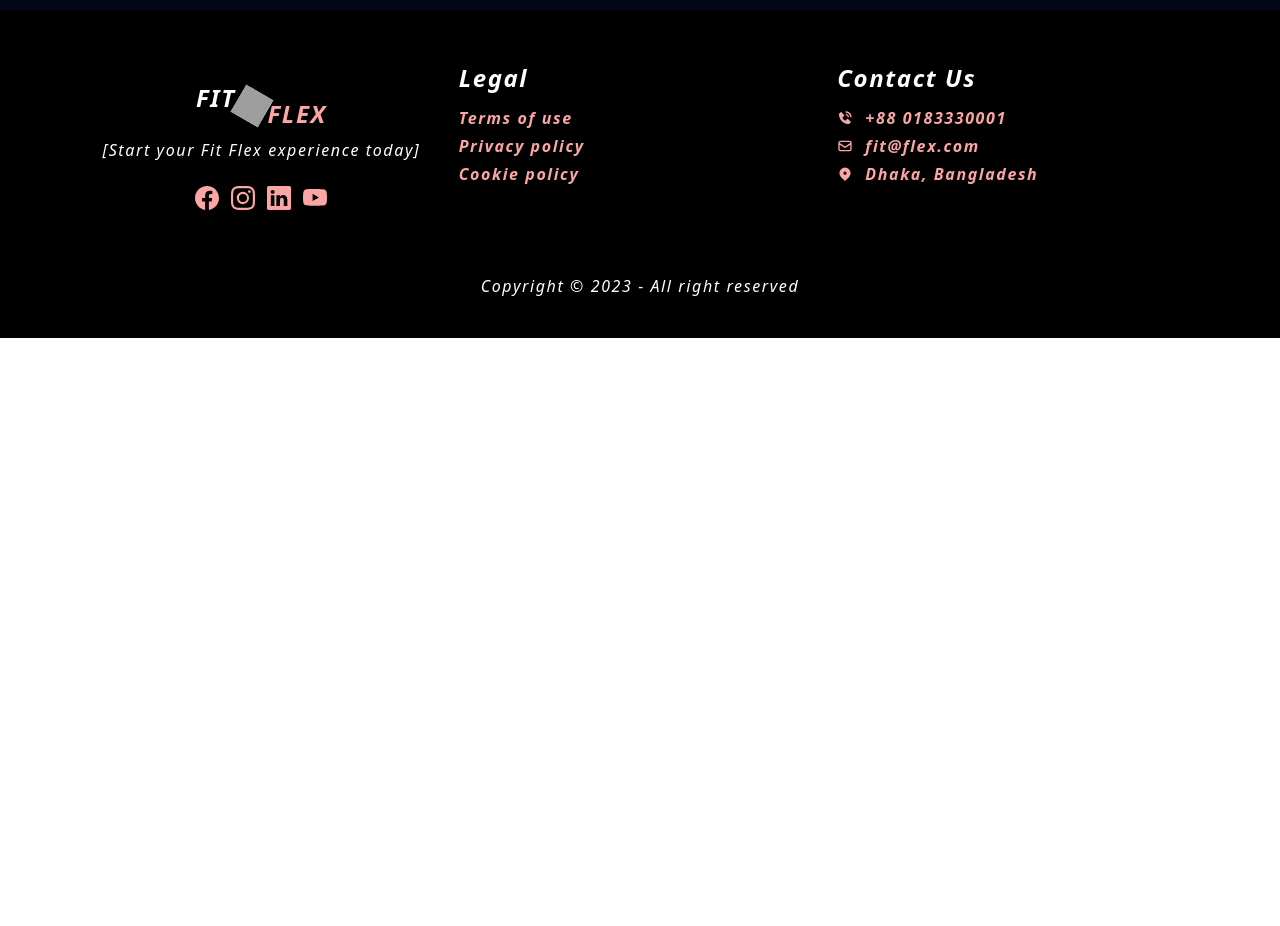
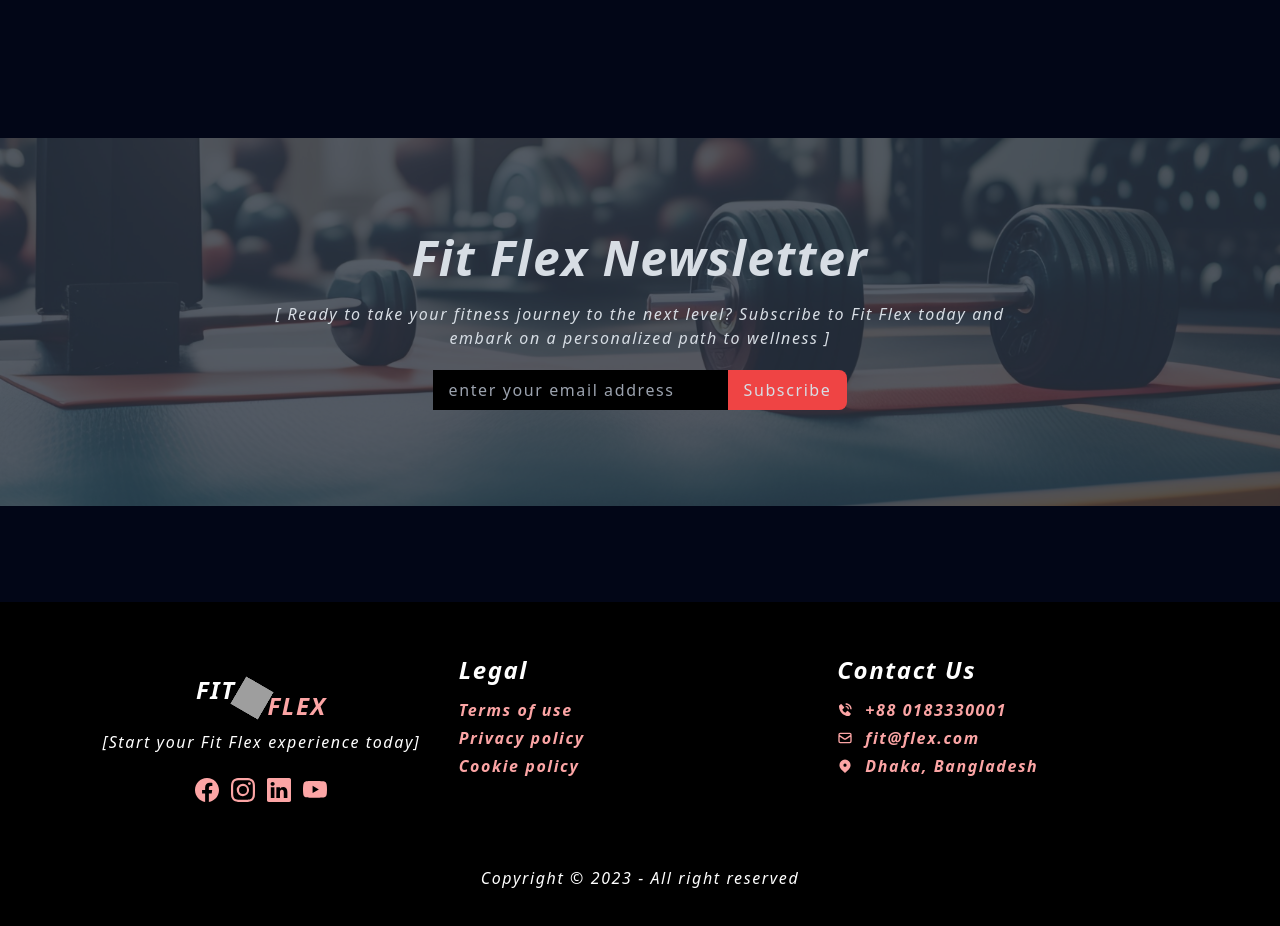
Before and after one commit to rakibaakter/fit-flex, a React (Vite) app: page / in a window 1280 px wide. Shown: the part 3760-4686 px from the top of the page. Before the commit the page ends 4098 px from the top, so only its background shows below. Built offline with nearby package versions, Linux system fonts and the light colour scheme; grey boxes are pictures that could not be loaded.

Commit message:
created newsletter section

```diff
--- a/src/Pages/Home/Home/Home.jsx
+++ b/src/Pages/Home/Home/Home.jsx
@@ -1,5 +1,6 @@
 import Banner from "../HomeComponents/Banner/Banner";
 import Features from "../HomeComponents/Features/Features";
+import Newsletter from "../HomeComponents/Newsletter/Newsletter";
 import Reviews from "../HomeComponents/Reviews/Reviews";
 
 const Home = () => {
@@ -8,6 +9,7 @@ const Home = () => {
       <Banner />
       <Features />
       <Reviews />
+      <Newsletter />
     </div>
   );
 };
--- /dev/null
+++ b/src/Pages/Home/HomeComponents/Newsletter/Newsletter.jsx
@@ -0,0 +1,39 @@
+import newsletterBanner from "../../../../assets/newsletter.jpg";
+
+const Newsletter = () => {
+  return (
+    <section className="pb-24">
+      <div
+        className="hero bg-fixed"
+        style={{
+          backgroundImage: `url(${newsletterBanner})`,
+        }}
+      >
+        <div className="hero-overlay bg-opacity-80"></div>
+        <div className="hero-content text-center py-24 text-neutral-content">
+          <div className="">
+            <h1 className="mb-5 text-5xl font-bold">Fit Flex Newsletter</h1>
+            <p className="mb-5 md:w-2/3 mx-auto">
+              [ Ready to take your fitness journey to the next level? Subscribe
+              to Fit Flex today and embark on a personalized path to wellness ]
+            </p>
+            <form className="flex justify-center">
+              <input
+                className="py-2 bg-black text-gray-300 pl-2 md:pl-4 md:pr-12 "
+                type="email"
+                placeholder="enter your email address"
+                name="email"
+                id=""
+              />
+              <button className="bg-red-500 px-2 md:px-4 py-2 rounded-r-lg">
+                <input type="submit" value="Subscribe" />
+              </button>
+            </form>
+          </div>
+        </div>
+      </div>
+    </section>
+  );
+};
+
+export default Newsletter;
```
Also changed, not shown: src/assets/newsletter.jpg (added).
